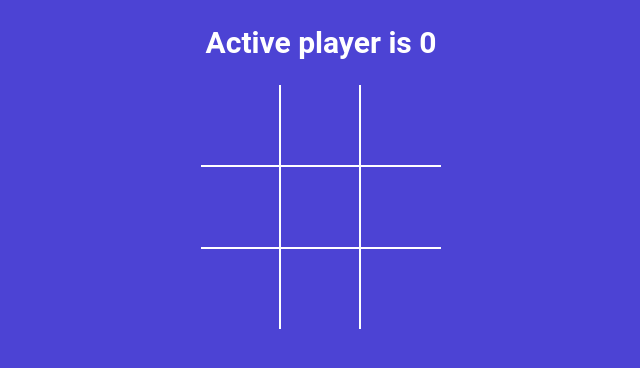
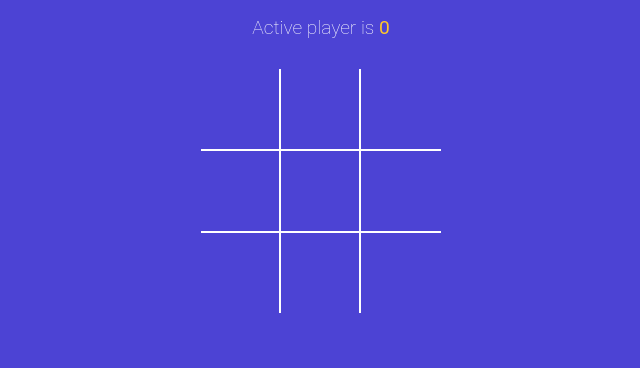
Before and after one commit to RudraPratap-CodeRunner/tictactoe_internshala_project, a React (Vite) app: page / in a window 1280 px wide. Shown: the top 368 px of the page, without its empty margins (319-959 px from the left). Built offline with nearby package versions, Linux system fonts and the light colour scheme.

Commit message:
statusMessage component added

```diff
--- a/src/App.jsx
+++ b/src/App.jsx
@@ -2,6 +2,7 @@ import React, { useState } from "react";
 import Board from "./components/Board";
 import "./styles.scss";
 import {calculateWinner} from './winner';
+import StatusMessage from "./components/StatusMessage";
 
 const App = () => {
 
@@ -9,8 +10,7 @@ const App = () => {
   const [squares, setSquares] = useState(Array(9).fill(null));
   const [entry,setEntry] = useState(false);
   const winner =calculateWinner(squares);
-  const nextPlayer = entry?'x':'0';
-  const statusMessage = winner ? `Winner is ${winner}`:`Active player is ${nextPlayer}`;
+
 
 
   const handleSquareClick = (clickedPosition) => {
@@ -30,8 +30,9 @@ const App = () => {
 
   return (
     <div className="app">
-      <h2>{statusMessage}</h2>
+      <StatusMessage winner={winner} squares={squares} entry={entry} />
       <Board squares={squares} handleSquareClick={handleSquareClick} />
+
     </div>
   );
 };
--- /dev/null
+++ b/src/components/StatusMessage.jsx
@@ -0,0 +1,31 @@
+import React from 'react'
+import '../../src/styles.scss';
+
+const StatusMessage = ({winner,entry,squares}) => {
+    const noMovesLeft = squares.every((squareValue)=>squareValue!==null);
+    const activePlaver =entry?'x':'0';
+    const renderStatusMessage =()=>{
+        if(winner){
+            return (
+                <>
+                    Winner is {' '}
+                    <span className={winner==='x'?'text-green':'text-orange'} >{winner}</span>
+                </>
+            )
+        }
+        if(!winner && noMovesLeft){
+            return <>
+                <span className='text-orange'>0</span> {' '}
+                <span className='text-green' >x</span>
+            </>
+        }
+        if(!winner && !noMovesLeft){
+            return <>Active player is <span className={entry?'text-green':'text-orange'} >{activePlaver}</span></>
+        }
+    }
+  return (
+    <h2 className='status-message' >{renderStatusMessage()}</h2>
+  )
+}
+
+export default StatusMessage
```
Also changed, not shown: src/components/Board.jsx (+1 -7 lines).
